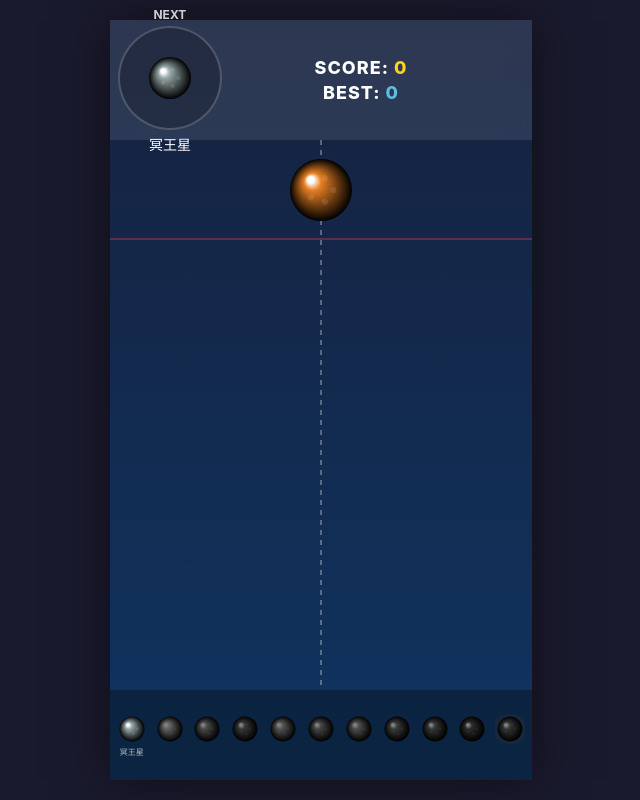
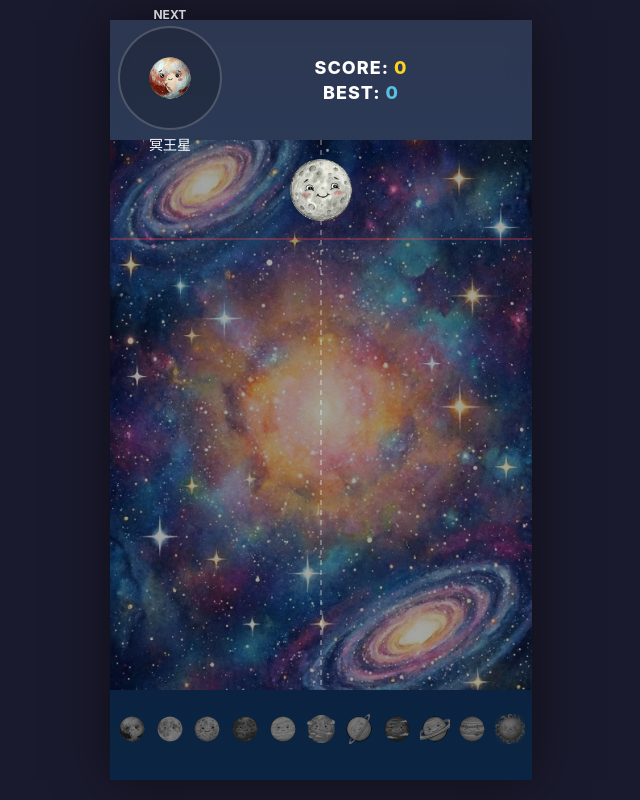
Before and after one commit to keidaizm/planetgame, a website built with Vite: page index.html in a window 1280 px wide. Shown: the whole page, without its empty margins (319-959 px from the left). Built offline with nearby package versions, Linux system fonts and the light colour scheme.

Commit message:
Add planet artwork and black hole mechanics

```diff
--- a/src/main.ts
+++ b/src/main.ts
@@ -6,6 +6,8 @@ const DEADLINE_THRESHOLD_MS = 1500; // Slightly stricter
 const DROP_COOLDOWN_MS = 400;
 const MERGE_FLASH_DURATION = 100;
 const SCORE_POP_DURATION = 600;
+const BLACK_HOLE_DURATION = 900;
+const BLACK_HOLE_BONUS = 5000;
 const SE_GLOBAL_COOLDOWN_MS = 80;
 const SE_DROP_THRESHOLD = 0.5;
 
@@ -38,6 +40,29 @@ const PLANETS: Record<number, PlanetDef> = {
   11: { level: 11, name: '太陽', radius: 140, mass: 8.5, score: 10240, color: '#ff4500' },
 };
 
+const PLANET_IMAGE_URLS: Record<number, string> = {
+  1: new URL('../image/1_冥王星.png', import.meta.url).href,
+  2: new URL('../image/2_月.png', import.meta.url).href,
+  3: new URL('../image/3_水星.png', import.meta.url).href,
+  4: new URL('../image/4_火星.png', import.meta.url).href,
+  5: new URL('../image/5_金星.png', import.meta.url).href,
+  6: new URL('../image/6_地球.png', import.meta.url).href,
+  7: new URL('../image/7_天王星.png', import.meta.url).href,
+  8: new URL('../image/8_海王星.png', import.meta.url).href,
+  9: new URL('../image/9_土星.png', import.meta.url).href,
+  10: new URL('../image/10_木星.png', import.meta.url).href,
+  11: new URL('../image/11_太陽.png', import.meta.url).href,
+};
+
+const PLANET_IMAGE_SCALES: Record<number, number> = {
+  6: 1.12, // Earth
+  7: 1.2, // Uranus
+  9: 1.6, // Saturn
+  11: 1.2, // Sun
+};
+const PLANET_IMAGE_OVERFLOW_LEVELS = new Set([6, 7, 9, 11]);
+const PLANET_IMAGE_PRESERVE_ASPECT_LEVELS = new Set([7, 9]);
+
 const NEXT_CANDIDATES = [1, 2, 3, 4, 5];
 const NEXT_WEIGHTS: Record<number, number> = { 1: 6, 2: 6, 3: 5, 4: 4, 5: 3 };
 
@@ -55,15 +80,24 @@ interface ScorePop {
   startTime: number;
 }
 
+interface BlackHoleEffect {
+  x: number;
+  y: number;
+  startTime: number;
+}
+
 // --- State Variables ---
 let engine: Engine;
 let render: Render;
 let runner: Runner;
+let ground: any;
+let leftWall: any;
+let rightWall: any;
 
 let score = 0;
 let hiScore = parseInt(localStorage.getItem('hiScore') || '0');
-// Always start with only Pluto discovered for fresh experience
-let discoveredLevels = new Set([1]);
+// Start with no discoveries; first appeared planet gets discovered
+let discoveredLevels = new Set<number>();
 
 let currentLevel = 1;
 let nextLevel = 1;
@@ -74,15 +108,21 @@ let deadLineViolatedStartTime: number | null = null;
 
 let flashes: Flash[] = [];
 let scorePops: ScorePop[] = [];
+let blackHoleEffects: BlackHoleEffect[] = [];
 let mergeLockedBodies = new Set<number>();
 let lastSeTime = 0;
 let bgm: HTMLAudioElement | null = null;
+const planetImages: Record<number, HTMLImageElement> = {};
 
 // Bag for weighted random
 class PlanetBag {
   items: number[] = [];
   lastItem: number | null = null;
   constructor() { this.refill(); }
+  reset() {
+    this.lastItem = null;
+    this.refill();
+  }
   refill() {
     this.items = [];
     for (const lv of NEXT_CANDIDATES) {
@@ -214,6 +254,34 @@ function drawPlanet(ctx: CanvasRenderingContext2D, x: number, y: number, r: numb
   ctx.fillStyle = grad;
   ctx.fill();
 
+  const img = planetImages[level];
+  if (img && img.complete && img.naturalWidth > 0) {
+    const scale = PLANET_IMAGE_SCALES[level] ?? 1;
+    const size = r * 2 * scale;
+    let drawW = size;
+    let drawH = size;
+    if (PLANET_IMAGE_PRESERVE_ASPECT_LEVELS.has(level)) {
+      const aspect = img.naturalWidth / img.naturalHeight;
+      if (aspect >= 1) {
+        drawW = size;
+        drawH = size / aspect;
+      } else {
+        drawH = size;
+        drawW = size * aspect;
+      }
+    }
+    const offsetX = -drawW / 2;
+    const offsetY = -drawH / 2;
+    ctx.save();
+    if (!PLANET_IMAGE_OVERFLOW_LEVELS.has(level)) {
+      ctx.beginPath();
+      ctx.arc(0, 0, r, 0, Math.PI * 2);
+      ctx.clip();
+    }
+    ctx.drawImage(img, offsetX, offsetY, drawW, drawH);
+    ctx.restore();
+  }
+
   // Spots
   ctx.fillStyle = 'rgba(255,255,255,0.1)';
   for (let i = 0; i < 5; i++) {
@@ -228,6 +296,7 @@ function drawPlanet(ctx: CanvasRenderingContext2D, x: number, y: number, r: numb
 
 // --- Initialization ---
 function init() {
+  initPlanetImages();
   const container = document.getElementById('game-container')!;
   const canvas = document.getElementById('game-canvas') as HTMLCanvasElement;
   const width = container.clientWidth;
@@ -241,15 +310,7 @@ function init() {
     options: { width, height, wireframes: false, background: 'transparent' }
   });
 
-  const wallOptions = {
-    isStatic: true, restitution: 0.1, friction: WALL_FRICTION,
-    render: { fillStyle: '#2c3e50' }
-  };
-  const ground = Bodies.rectangle(width / 2, height + 30, width, 60, wallOptions);
-  const leftWall = Bodies.rectangle(-30, height / 2, 60, height, wallOptions);
-  const rightWall = Bodies.rectangle(width + 30, height / 2, 60, height, wallOptions);
-
-  Composite.add(engine.world, [ground, leftWall, rightWall]);
+  rebuildBounds(width, height);
 
   Render.run(render);
   runner = Runner.create();
@@ -275,7 +336,13 @@ function init() {
         }
       }
       if (bodyA.plugin.planet && bodyB.plugin.planet) {
-        if (bodyA.plugin.planet.level === bodyB.plugin.planet.level && bodyA.plugin.planet.level < 11) {
+        if (bodyA.plugin.planet.level === 11 && bodyB.plugin.planet.level === 11) {
+          if (!mergeLockedBodies.has(bodyA.id) && !mergeLockedBodies.has(bodyB.id)) {
+            mergeLockedBodies.add(bodyA.id);
+            mergeLockedBodies.add(bodyB.id);
+            triggerBlackHole((bodyA.position.x + bodyB.position.x) / 2, (bodyA.position.y + bodyB.position.y) / 2);
+          }
+        } else if (bodyA.plugin.planet.level === bodyB.plugin.planet.level && bodyA.plugin.planet.level < 11) {
           if (!mergeLockedBodies.has(bodyA.id) && !mergeLockedBodies.has(bodyB.id)) {
             mergeLockedBodies.add(bodyA.id);
             mergeLockedBodies.add(bodyB.id);
@@ -325,6 +392,26 @@ function init() {
       ctx.textAlign = 'center'; ctx.fillText(`+${p.score}`, p.x, p.y - (elapsed / SCORE_POP_DURATION) * 50);
       return true;
     });
+    blackHoleEffects = blackHoleEffects.filter(e => {
+      const elapsed = now - e.startTime;
+      if (elapsed > BLACK_HOLE_DURATION) return false;
+      const t = elapsed / BLACK_HOLE_DURATION;
+      const maxR = 220;
+      const r = 40 + maxR * t;
+      const alpha = 0.9 * (1 - t);
+      ctx.save();
+      ctx.beginPath();
+      ctx.arc(e.x, e.y, r, 0, Math.PI * 2);
+      ctx.fillStyle = `rgba(0, 0, 0, ${alpha})`;
+      ctx.fill();
+      ctx.beginPath();
+      ctx.arc(e.x, e.y, r * 0.6, 0, Math.PI * 2);
+      ctx.strokeStyle = `rgba(255, 255, 255, ${0.6 * (1 - t)})`;
+      ctx.lineWidth = 6;
+      ctx.stroke();
+      ctx.restore();
+      return true;
+    });
     if (isGameOver) {
       ctx.fillStyle = 'rgba(0, 0, 0, 0.7)'; ctx.fillRect(0, 0, width, height);
       ctx.fillStyle = 'white'; ctx.font = 'bold 40px sans-serif'; ctx.textAlign = 'center';
@@ -351,8 +438,48 @@ function init() {
     dropPlanet();
   });
 
+  window.addEventListener('resize', handleResize);
+
   updateHUD();
   drawNextPreview();
+}
+
+function initPlanetImages() {
+  for (let i = 1; i <= 11; i++) {
+    const img = new Image();
+    img.src = PLANET_IMAGE_URLS[i];
+    img.onload = () => {
+      updateEvolutionUI();
+      drawNextPreview();
+    };
+    planetImages[i] = img;
+  }
+}
+
+function handleResize() {
+  const container = document.getElementById('game-container')!;
+  const width = container.clientWidth;
+  const height = container.clientHeight;
+  render.canvas.width = width;
+  render.canvas.height = height;
+  render.options.width = width;
+  render.options.height = height;
+  rebuildBounds(width, height);
+  updateDropX(dropX);
+}
+
+function rebuildBounds(width: number, height: number) {
+  if (ground || leftWall || rightWall) {
+    Composite.remove(engine.world, [ground, leftWall, rightWall].filter(Boolean));
+  }
+  const wallOptions = {
+    isStatic: true, restitution: 0.1, friction: WALL_FRICTION,
+    render: { fillStyle: '#2c3e50' }
+  };
+  ground = Bodies.rectangle(width / 2, height + 30, width, 60, wallOptions);
+  leftWall = Bodies.rectangle(-30, height / 2, 60, height, wallOptions);
+  rightWall = Bodies.rectangle(width + 30, height / 2, 60, height, wallOptions);
+  Composite.add(engine.world, [ground, leftWall, rightWall]);
 }
 
 function updateDropX(x: number) {
@@ -410,6 +537,20 @@ function handleMerge(bodyA: any, bodyB: any) {
   playSe(200 + newLv * 100, 'sine', 0.5);
 }
 
+function triggerBlackHole(x: number, y: number) {
+  const bodies = Composite.allBodies(engine.world);
+  const planets = bodies.filter(b => !b.isStatic && b.plugin.planet);
+  Composite.remove(engine.world, planets);
+
+  score += BLACK_HOLE_BONUS;
+  if (score > hiScore) { hiScore = score; localStorage.setItem('hiScore', hiScore.toString()); }
+  updateHUD();
+
+  blackHoleEffects.push({ x, y, startTime: performance.now() });
+  scorePops.push({ x, y, score: BLACK_HOLE_BONUS, startTime: performance.now() });
+  playSe(60, 'sine', 0.7);
+}
+
 function checkDeadline() {
   if (isGameOver) return;
   const h = (render.options as any).height;
@@ -431,9 +572,13 @@ function resetGame() {
   const bodies = Composite.allBodies(engine.world);
   Composite.remove(engine.world, bodies.filter(b => !b.isStatic));
   score = 0; isGameOver = false; deadLineViolatedStartTime = null;
+  blackHoleEffects = [];
+  planetBag.reset();
+  nextLevel = planetBag.pull();
+  currentLevel = planetBag.pull();
 
   // Reset Discovery Progress (each game session starts fresh)
-  discoveredLevels = new Set([1]);
+  discoveredLevels = new Set<number>();
   localStorage.setItem('discoveredLevels', JSON.stringify([...discoveredLevels]));
   updateEvolutionUI();
 
--- a/src/style.css
+++ b/src/style.css
@@ -112,12 +112,27 @@ body {
   flex: 1;
   position: relative;
   overflow: hidden;
+  background-image: url("../image/backgroundimage.jpg");
+  background-size: cover;
+  background-position: right center;
+  background-repeat: no-repeat;
+}
+
+#game-container::before {
+  content: "";
+  position: absolute;
+  inset: 0;
+  background: rgba(0, 0, 0, 0.35);
+  pointer-events: none;
+  z-index: 1;
 }
 
 #game-canvas {
   width: 100%;
   height: 100%;
   display: block;
+  position: relative;
+  z-index: 2;
 }
 
 #evolution-ui {
```
Also changed, not shown: image/10_木星.png (added), image/11_太陽.png (added), image/1_冥王星.png (added), image/2_月.png (added), image/3_水星.png (added), image/4_火星.png (added), image/5_金星.png (added), image/6_地球.png (added), image/7_天王星.png (added), image/8_海王星.png (added), image/9_土星.png (added), image/backgroundimage.jpg (added).
